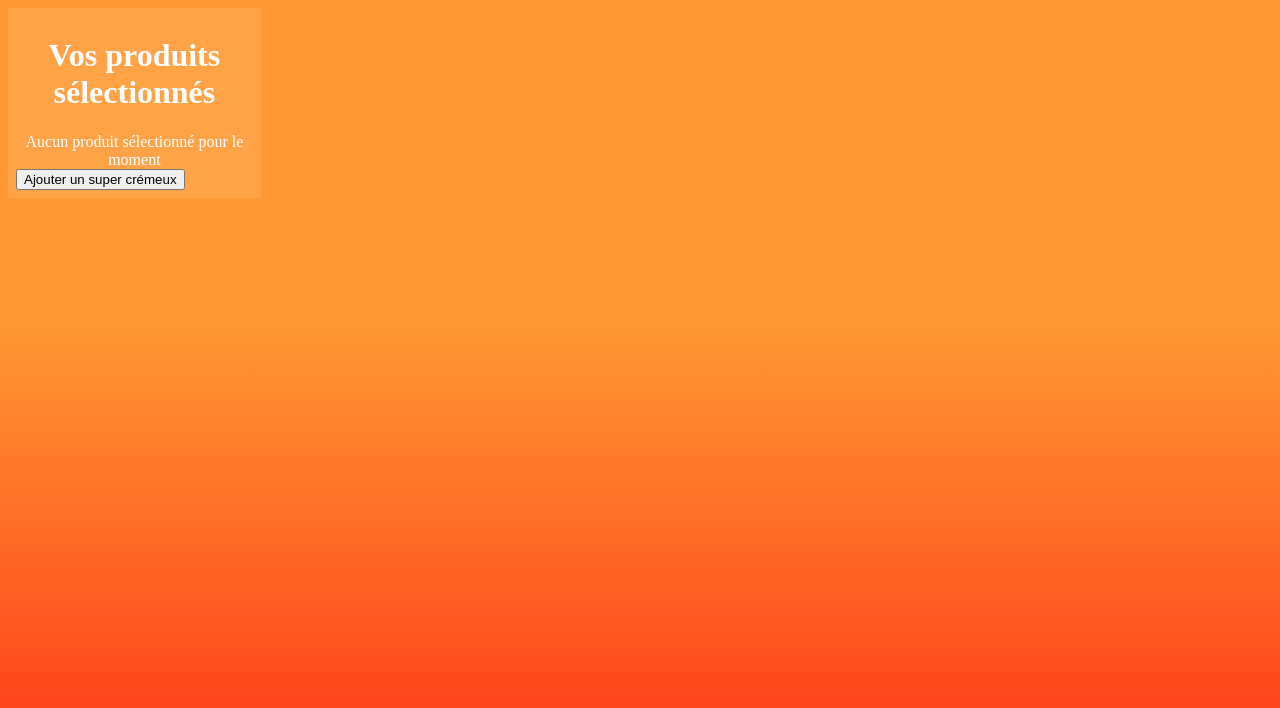
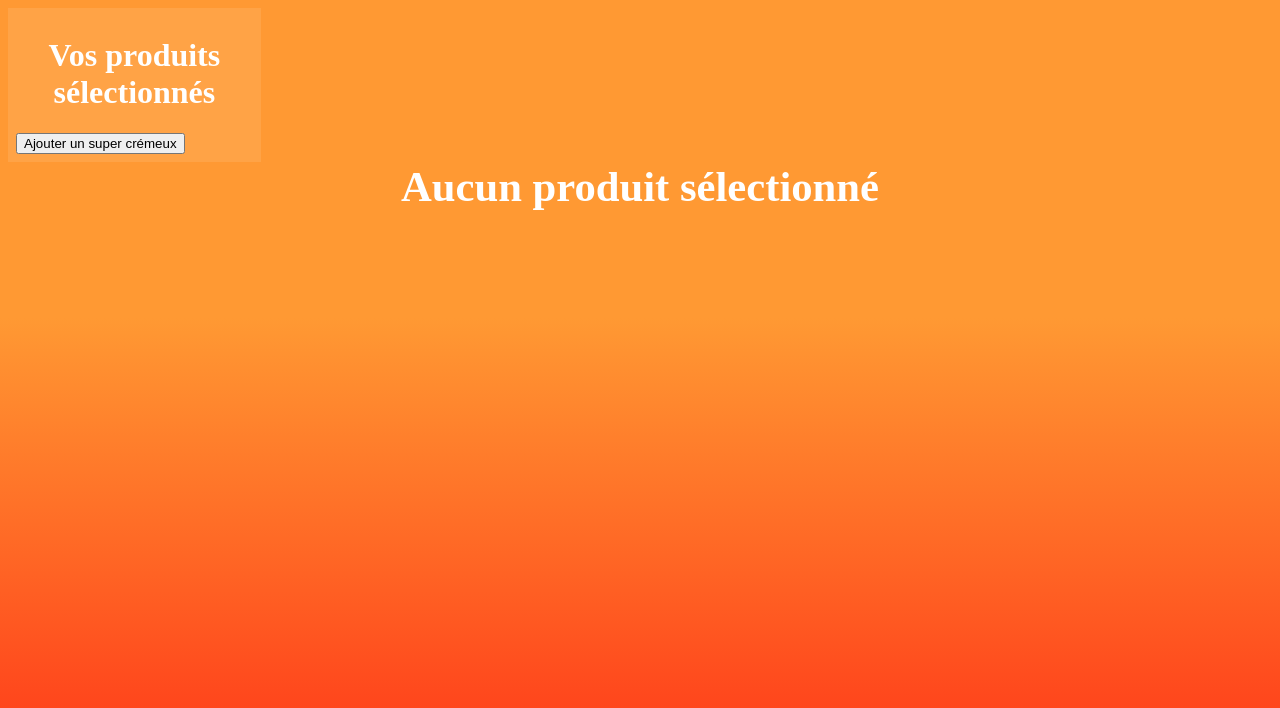
Before and after one commit to timothegonin/resto-cmd, a React (Create React App) app: page / in a window 1280 px wide. Shown: the top 708 px of the page. Built offline with nearby package versions, Linux system fonts and the light colour scheme.

Commit message:
♻️ extracting the order total into its own component

```diff
--- a/src/app/App.js
+++ b/src/app/App.js
@@ -2,12 +2,14 @@
 import './App.css';
 import {store} from './store'
 import Cart from "../features/cart/Cart"
+import Total from "../features/total/Total"
 
 function App() {
   return (
     <Provider store={store}>
       <div className='App'>
         <Cart/>
+        <Total/>
       </div>
     </Provider>
   );
--- a/src/features/cart/Cart.jsx
+++ b/src/features/cart/Cart.jsx
@@ -5,10 +5,6 @@
 const Cart = () => {
   const store = useStore()
   const [list, setList] = useState(store.getState().list)
-  const totalOrder = list.reduce(
-    (prv, cur) => cur.price + prv,
-    0,
-  );
 
   useEffect(() => {
     store.subscribe(()=> setList(store.getState().list))
@@ -22,7 +18,6 @@
           return <span key={index} className='SelectedProduct'>{item.title} {item.price}</span>
         })
       }
-      <div>{list.length === 0 ? 'Aucun produit sélectionné pour le moment' : `Total commande ${totalOrder} euros`}</div>
       <div className='CartNavBar'>
         <button onClick={() => store.dispatch({type: 'ADD_PRODUCT', payload: SuperCremeux})}>Ajouter un super crémeux</button>
       </div>
--- /dev/null
+++ b/src/features/total/Total.jsx
@@ -0,0 +1,26 @@
+import React, { useEffect, useState } from 'react'
+import { useStore } from 'react-redux'
+
+const Total = () => {
+  const store = useStore()
+  const [list, setList] = useState(store.getState().list)
+
+  const totalCommand = list.reduce((prv, cur) => cur.price + prv,0)
+  useEffect(() => {
+    store.subscribe(() => setList(store.getState().list))
+  })
+
+  return (
+    <div className='TotalCommand'>
+      {
+        list.length === 0 ? (
+          <div>Aucun produit sélectionné</div>
+        ) : (
+          <div>Total commande {totalCommand} euros</div>
+        )
+      }
+    </div>
+  )
+}
+
+export default Total
```
